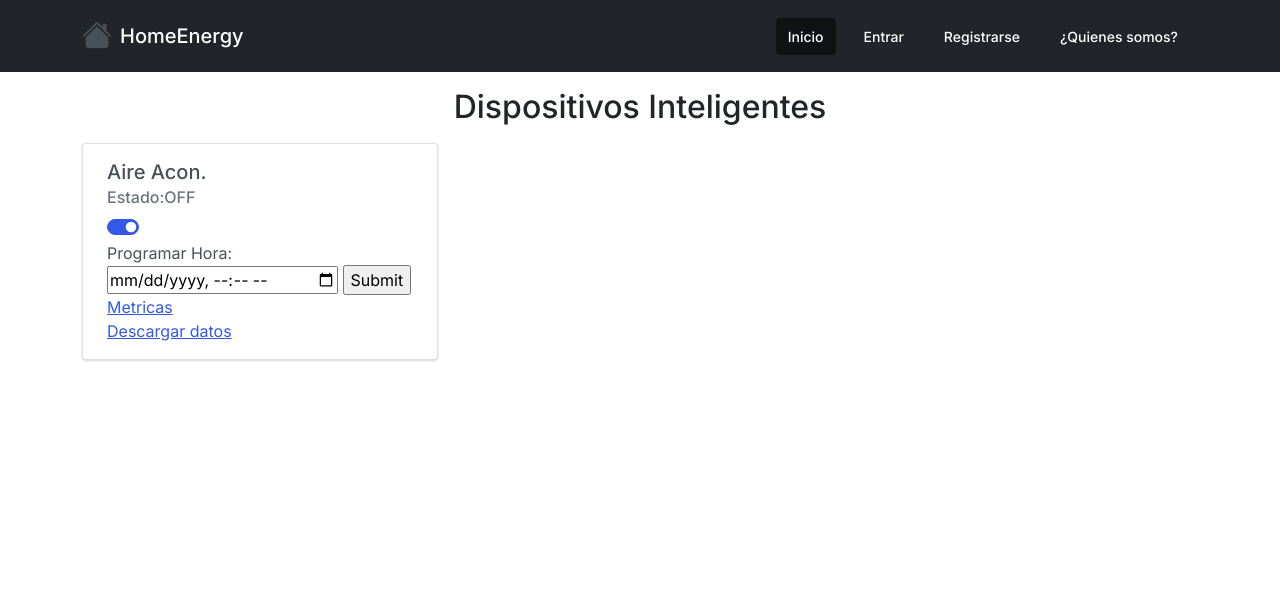
After one commit to duvanceliz/HomeEnergy, a Flask app: page /dispositivos in a window 1280 px wide. The commit adds this page. Shown: the top 600 px of the page. Run offline with Flask 2, Linux system fonts and the light colour scheme; some libraries are stand-ins or nearby versions.

Commit message:
agregando ruta de dispositivos

```diff
--- a/app/routes/__init__.py
+++ b/app/routes/__init__.py
@@ -164,6 +164,10 @@ def acomulados():
 def downloadData():
     return render_template('downloadData.html')
 
+@app.route('/dispositivos',methods=['GET', 'POST'])
+def dispositivos():
+    return render_template('dispositivos.html')
+
 @app.route('/download',methods=['GET', 'POST'])
 def download():
     data = []
--- /dev/null
+++ b/app/templates/dispositivos.html
@@ -0,0 +1,36 @@
+{% extends 'layout.html' %}
+
+{% block body %}
+
+
+<h2>Dispositivos Inteligentes</h2>
+<div class="container">
+  <div class="row">
+    <div class="col-md-4">
+        <div class="card">
+            <div class="card-body">
+                <h5 class="card-title">Aire Acon.</h5>
+                <h6 class="card-subtitle mb-2 text-muted">Estado:OFF</h6>
+                <div class="form-check form-switch">
+                    <input class="form-check-input" type="checkbox" id="flexSwitchCheckChecked" checked>
+                    <label class="form-check-label" for="flexSwitchCheckChecked"></label>
+                  </div>
+                  <span>Programar Hora:</span>
+                  <form action="#">
+                    <input type="datetime-local" id="birthdaytime" name="birthdaytime">
+                    <input type="submit">
+                  </form>
+                <a href="{{url_for('acomulados')}}" class="card-link">Metricas</a> <br>
+                <a href="{{url_for('downloadData')}}" class="card-link">Descargar datos</a>
+            </div>
+    </div>
+    <div class="col-md-2">
+
+    </div>
+
+  </div>
+
+  </div>
+</div>
+
+{% endblock %}
--- a/app/templates/perfil.html
+++ b/app/templates/perfil.html
@@ -15,6 +15,7 @@
                 <a href="{{url_for('acomulados')}}" class="list-group-item list-group-item-action">Acomulados</a>
                 <a href="{{url_for('downloadData')}}" class="list-group-item list-group-item-action">Descargar datos</a>
                 <a href="{{url_for('updateProfile')}}" class="list-group-item list-group-item-action">Actualizar perfil</a>
+                <a href="{{url_for('dispositivos')}}" class="list-group-item list-group-item-action">Dispositivos</a>
 
             </div>
         </div>
```
Also changed, not shown: app/prueba.db.
